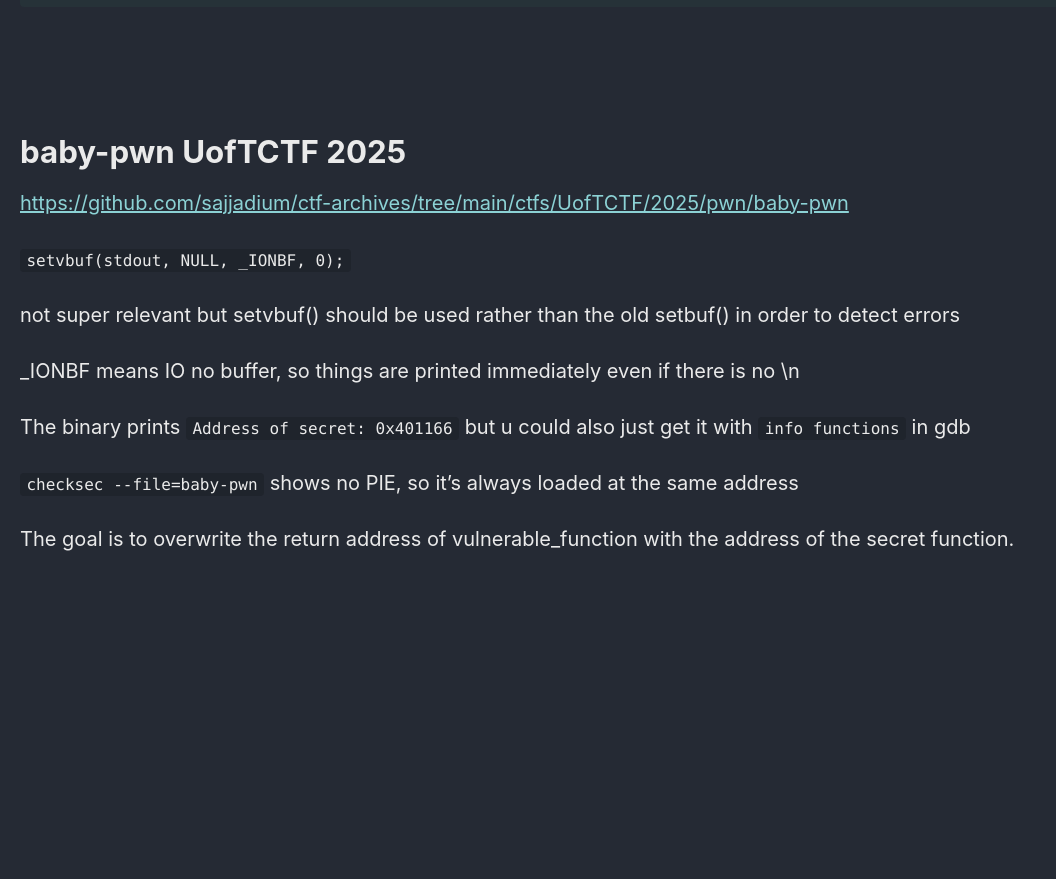
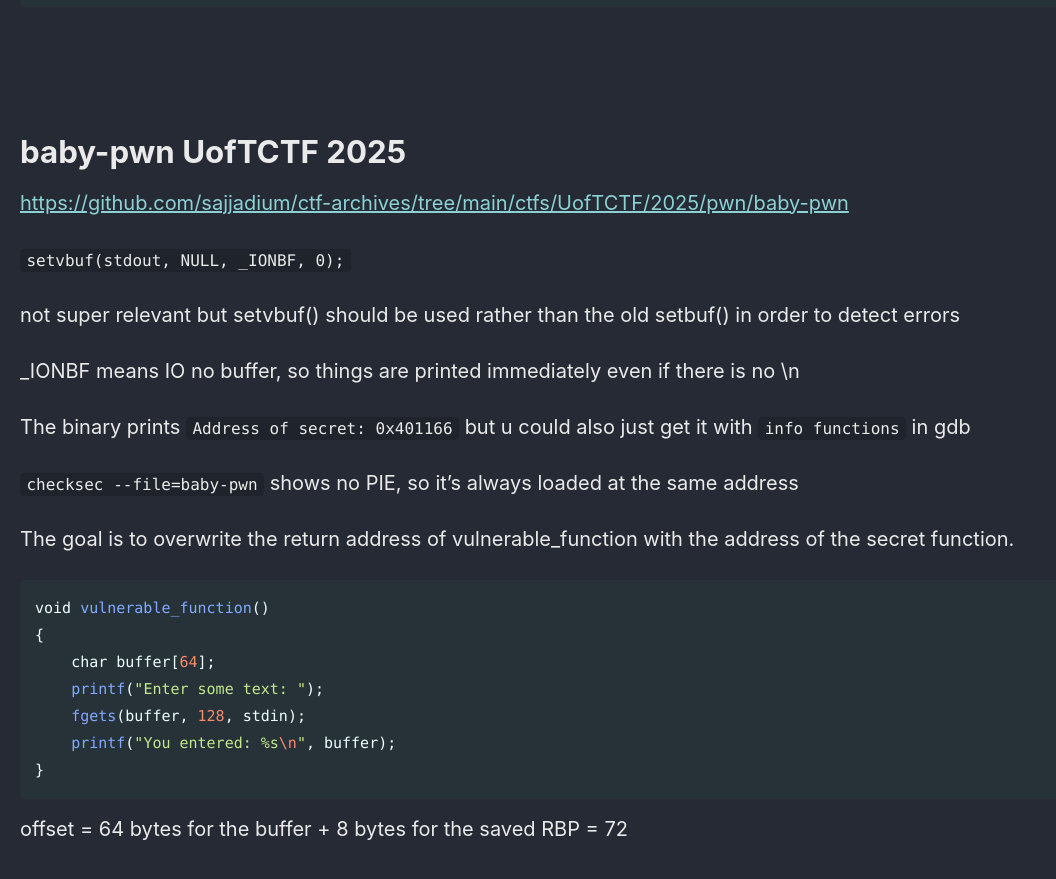
Before and after one commit to Connor-McCartney/Connor-McCartney.github.io, a Jekyll site: the page built from _pages/misc/pwn.md, in a window 1280 px wide and 900 px high, scrolled down 29249 px. Shown: the top 879 px of the window, without its empty margins (0-1056 px from the left). Built offline with Jekyll 4.4.1, drawn with Linux system fonts in a browser that asks for light colours; cached includes are drawn as plain includes; before the commit the page ends 29859 px from its top, so only the background shows below that.

Commit message:
Update pwn.md

````diff
--- a/_pages/misc/pwn.md
+++ b/_pages/misc/pwn.md
@@ -1211,3 +1211,15 @@ The binary prints `Address of secret: 0x401166` but u could also just get it wit
 `checksec --file=baby-pwn` shows no PIE, so it's always loaded at the same address
 
 The goal is to overwrite the return address of vulnerable_function with the address of the secret function.
+
+```python
+void vulnerable_function()
+{
+    char buffer[64];
+    printf("Enter some text: ");
+    fgets(buffer, 128, stdin);
+    printf("You entered: %s\n", buffer);
+}
+```
+
+offset = 64 bytes for the buffer + 8 bytes for the saved RBP = 72
````
